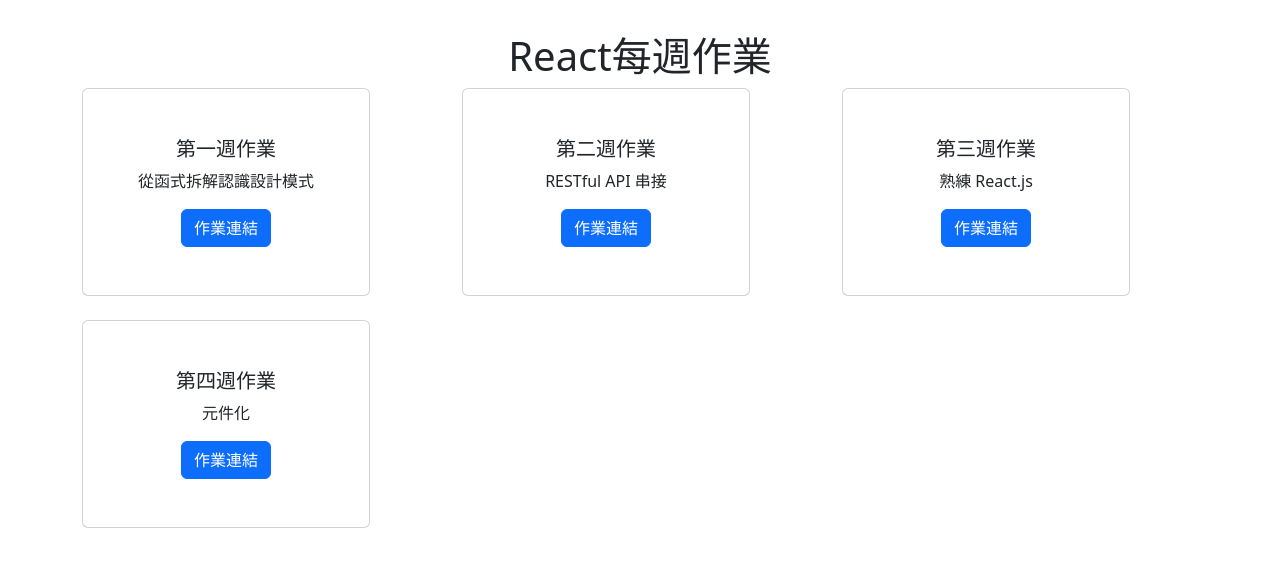
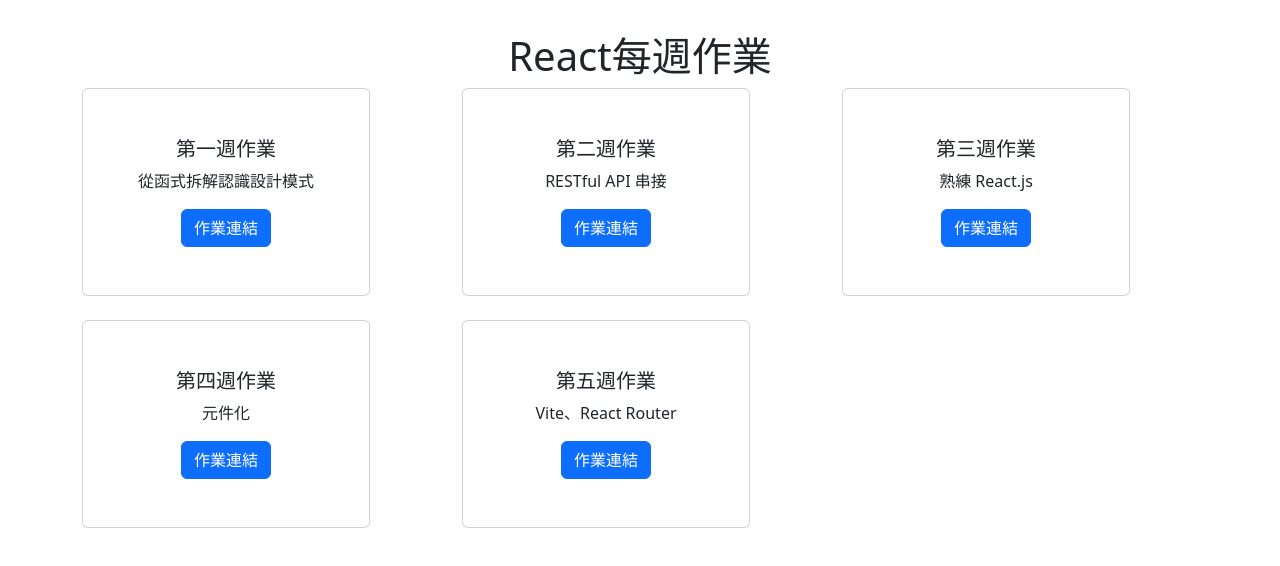
Before and after one commit to Weiwei898/hex-react-class, a React app: page / in a window 1280 px wide. Shown: the top 566 px of the page. Built offline with nearby package versions, Linux system fonts and the light colour scheme; the HTML template or start-up script is replaced by a standard one.

Commit message:
設定第五週作業路由及通用樣式路徑

```diff
--- a/src/App.jsx
+++ b/src/App.jsx
@@ -1,13 +1,11 @@
 import { useEffect, useRef, useState } from 'react'
-import axios from 'axios'
-import { Modal } from 'bootstrap'
-
 import './App.css'
 
 import LessonOne from './assets/pages/LessonOne';
 import LessonTwo from './assets/pages/LessonTwo';
 import LessonThree from './assets/pages/LessonThree';
 import LessonFourAdminLogin from './assets/pages/LessonFourAdminLogin';
+import LessonFiveIndex from './assets/pages/LessonFive/LessonFiveIndex';
 
 const App = () => {
   const [activeAssignment, setActiveAssignment] = useState(null);
@@ -16,6 +14,7 @@
     { id: 2, title: "第二週作業", desc: "RESTful API 串接" },
     { id: 3, title: "第三週作業", desc: "熟練 React.js" },
     { id: 4, title: "第四週作業", desc: "元件化" },
+    { id: 5, title: "第五週作業", desc: "Vite、React Router" },
   ];
 
   return (
@@ -49,6 +48,7 @@
           {activeAssignment === 2 && <LessonTwo onBack={() => setActiveAssignment(null)} />}
           {activeAssignment === 3 && <LessonThree onBack={() => setActiveAssignment(null)} />}
           {activeAssignment === 4 && <LessonFourAdminLogin onBack={() => setActiveAssignment(null)} />}
+            {activeAssignment === 5 && <LessonFiveIndex onBack={() => setActiveAssignment(null)} />}
         </div>
       )}
 
```
